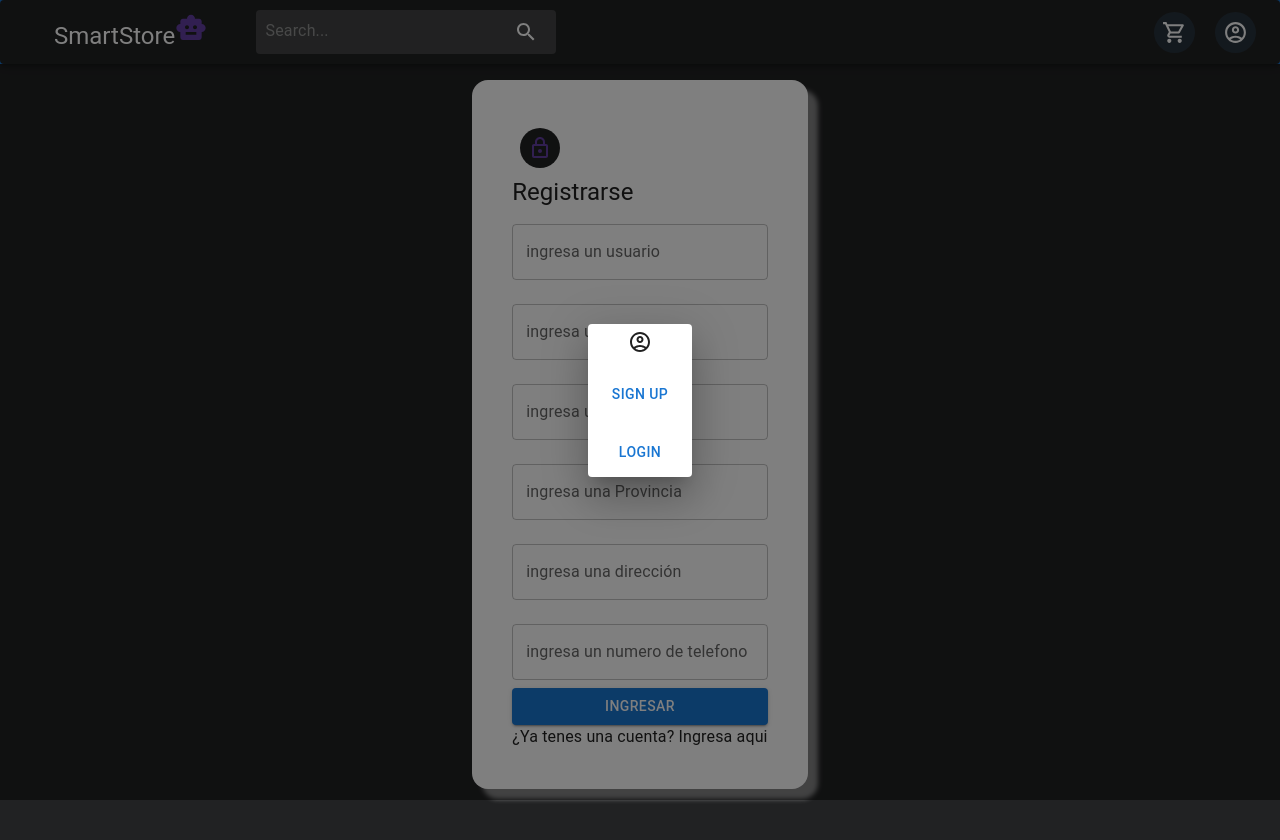
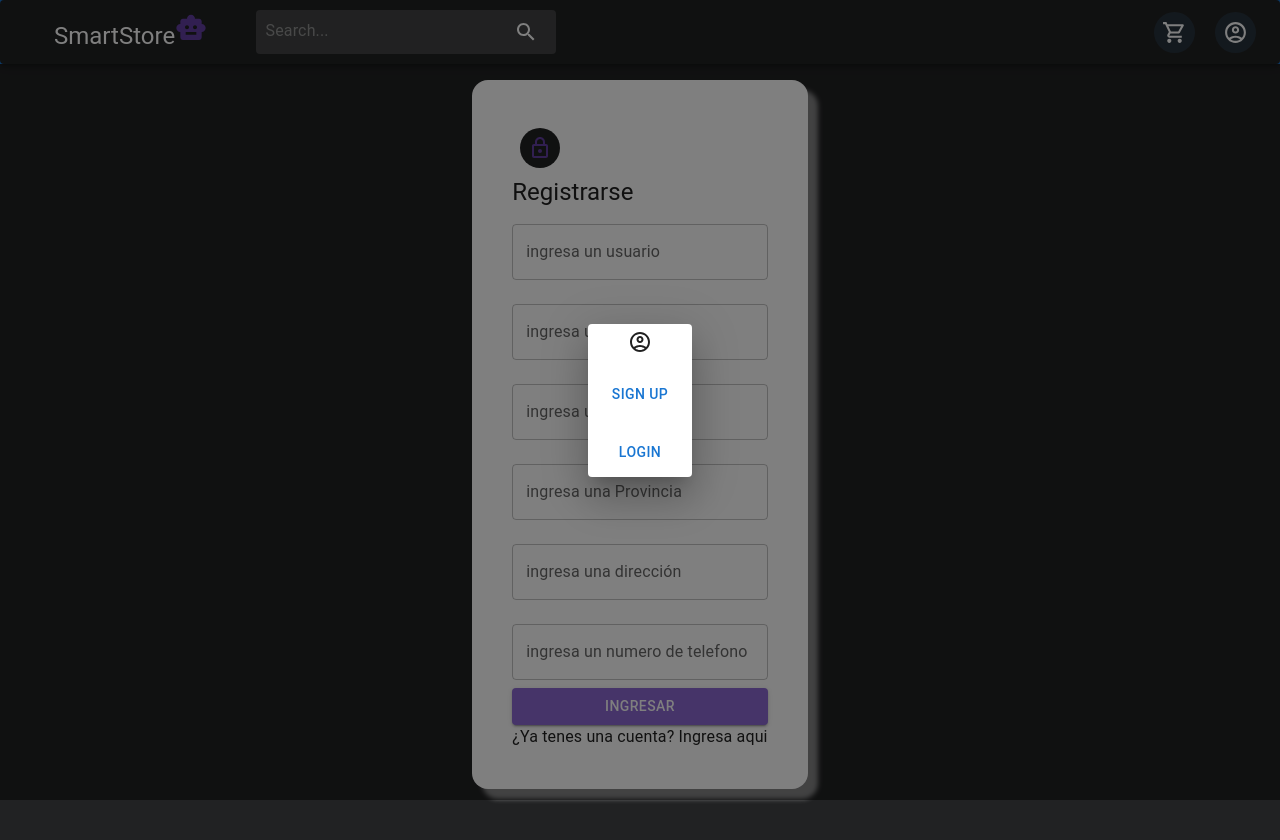
Before and after one commit to HLorenzoo/SmartStore-, a React (Create React App) app in the folder client/: page /signup in a window 1280 px wide. Both pictures are taken after a click on the button 1235 px from the left and 32 px from the top of the page. Shown: the top 840 px of the page. Built offline with nearby package versions, Linux system fonts and the light colour scheme; no server answers.

Commit message:
Registro y refact navbar dialog

```diff
--- a/client/src/components/Navbar.jsx
+++ b/client/src/components/Navbar.jsx
@@ -18,7 +18,9 @@ import {
 } from "@mui/material";
 import ShoppingCartOutlinedIcon from "@mui/icons-material/ShoppingCartOutlined";
 import SearchIcon from "@mui/icons-material/Search";
-import { Link } from "react-router-dom";
+import { Link, useNavigate } from "react-router-dom";
+import { useDispatch, useSelector } from "react-redux";
+import { logOut } from "../state/login";
 
 const StyledToolBar = styled(Toolbar)(({ theme }) => ({
   display: "flex",
@@ -63,6 +65,8 @@ const StyledTypography = styled(Typography)(({ theme }) => ({
 }));
 
 const Navbar = () => {
+  const dispatch = useDispatch();
+  const navigate = useNavigate();
   const [input, setInput] = useState("");
   const [open, setOpen] = useState(false);
 
@@ -74,8 +78,13 @@ const Navbar = () => {
     console.log("click");
   };
 
+  const handleLogOut = () => {
+    dispatch(logOut()).then(() => navigate("/"));
+  };
+  const user = useSelector((state) => state.user);
+
   return (
-    <AppBar /* position="fixed" */>
+    <AppBar position="fixed">
       <StyledToolBar>
         <StyledTypography
           variant="h5"
@@ -111,9 +120,10 @@ const Navbar = () => {
           >
             <ShoppingCartOutlinedIcon
               sx={{ color: "white", fontSize: 25 }}
-            ></ShoppingCartOutlinedIcon>{" "}
+            ></ShoppingCartOutlinedIcon>
           </IconButton>
           <IconButton
+            onClick={(e) => setOpen(true)}
             sx={{
               borderRadius: 10,
               backgroundColor: "#27333D",
@@ -127,11 +137,11 @@ const Navbar = () => {
                 fontSize: 25,
                 color: "white",
               }}
-              onClick={(e) => setOpen(true)}
-            ></AccountCircleOutlinedIcon>{" "}
+            ></AccountCircleOutlinedIcon>
           </IconButton>
         </Icons>
       </StyledToolBar>
+      {user.username ? (
         <Dialog
           id="demo-positioned-menu"
           aria-labelledby="demo-positioned-button"
@@ -147,24 +157,52 @@ const Navbar = () => {
             }}
           >
             <MenuItem>
-            {" "}
-            <AccountCircleOutlinedIcon />{" "}
+              <AccountCircleOutlinedIcon sx={{ fontSize: 30 }} />
+              <Link to="/user" style={{ textDecoration: "none", color: "" }}>
+                <Typography variant="h5" color="black">
+                  {user.username}
+                </Typography>
+              </Link>
+            </MenuItem>
+
+            <MenuItem>
+              <Link to="/login">
+                <Button onClick={handleLogOut}>LogOut</Button>
+              </Link>
+            </MenuItem>
+          </Box>
+        </Dialog>
+      ) : (
+        <Dialog
+          id="demo-positioned-menu"
+          aria-labelledby="demo-positioned-button"
+          open={open}
+          onClose={(e) => setOpen(false)}
+        >
+          <Box
+            sx={{
+              display: "flex",
+              flexDirection: "column",
+              alignItems: "center",
+              gap: "10px",
+            }}
+          >
+            <MenuItem>
+              <AccountCircleOutlinedIcon />
             </MenuItem>
             <MenuItem>
-            {" "}
               <Link to="/signup">
-              {" "}
-              <Button>Sign Up</Button>{" "}
+                <Button>Sign Up</Button>
               </Link>
             </MenuItem>
             <MenuItem>
               <Link to="/login">
-              {" "}
-              <Button>Login</Button>{" "}
+                <Button>Login</Button>
               </Link>
             </MenuItem>
           </Box>
         </Dialog>
+      )}
     </AppBar>
   );
 };
--- a/client/src/components/Signup.jsx
+++ b/client/src/components/Signup.jsx
@@ -111,7 +111,16 @@ const Signup = () => {
           type="text"
           onChange={handlerInputs}
         />
-        <Button variant="contained" color="primary" onClick={handleRegister}>
+        <Button
+          variant="contained"
+          sx={{
+            backgroundColor: "#8d69d4",
+            "&:hover": {
+              backgroundColor: "#633fa4",
+            },
+          }}
+          onClick={handleRegister}
+        >
           Ingresar
         </Button>
         <Typography variant="body1" component="p">
--- a/client/src/state/login.js
+++ b/client/src/state/login.js
@@ -13,10 +13,14 @@ export const logIn = createAsyncThunk("LOG_IN", async (user) => {
 export const sendMe = createAsyncThunk("ME_TOKENJWT", async () => {
   return (await axios.get("/api/auth/me")).data;
 });
+export const logOut = createAsyncThunk("LOG_OUT", async () => {
+  return (await axios.post("/api/auth/logout")).data;
+});
 //reducer
 const loginReducer = createReducer([], {
   [signUp.fulfilled]: (state, action) => action.payload,
   [logIn.fulfilled]: (state, action) => action.payload,
   [sendMe.fulfilled]: (state, action) => action.payload,
+  [logOut.fulfilled]: (state, action) => action.payload,
 });
 export default loginReducer;
```
Also changed, not shown: client/src/App.js (+0 -9 lines). Lines whose indentation alone changed are shown as unchanged.
